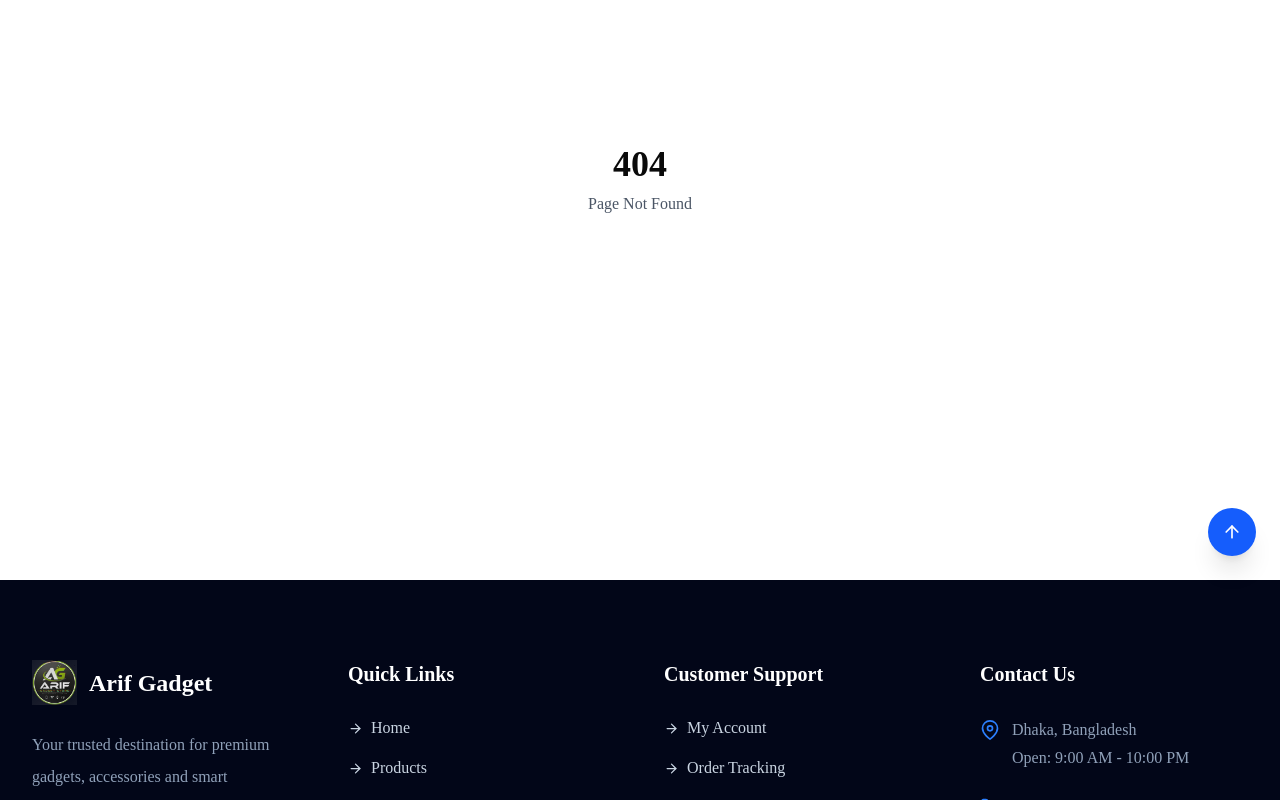
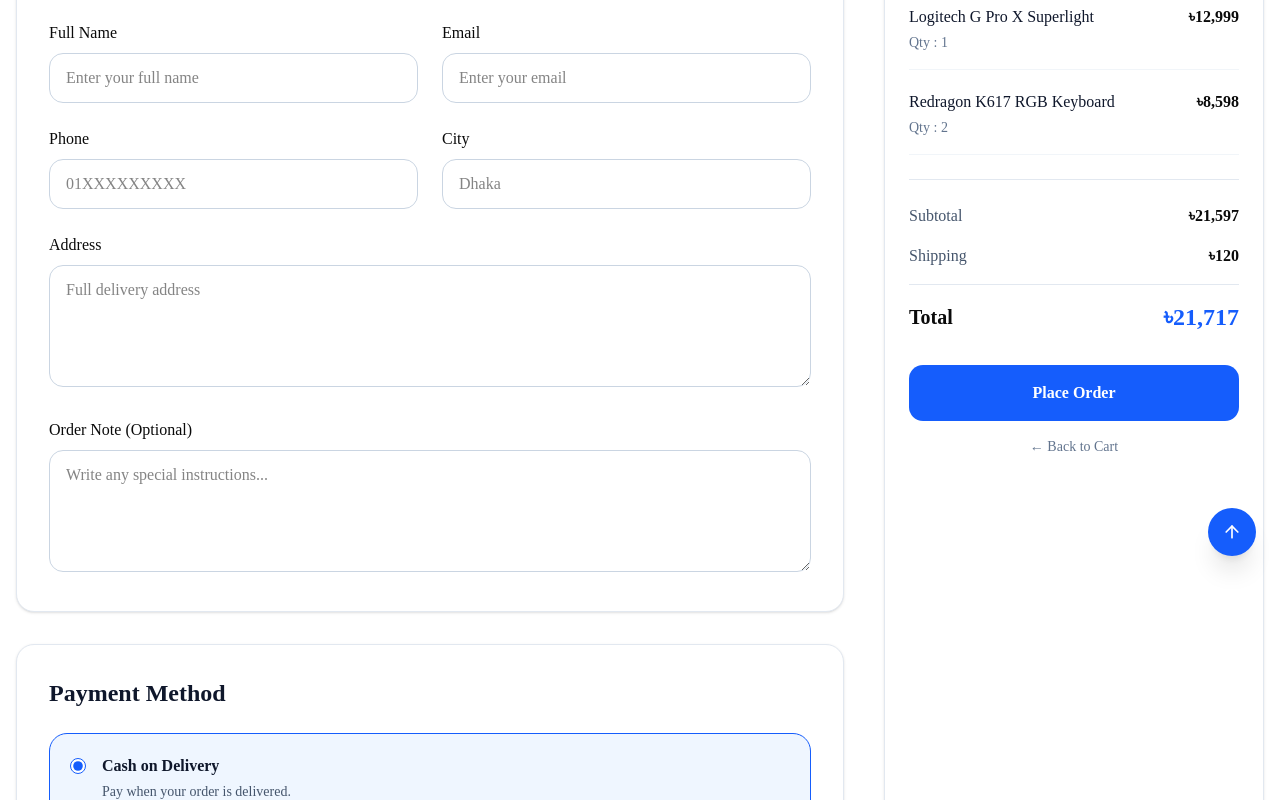
Before and after one commit to soheldev-codes/gadget-store, a Next.js app: page /checkout in a window 1280 px wide. Before the commit this address had no page. Shown: the part 220-1020 px from the top of the page. Built offline with nearby package versions, Linux system fonts and the light colour scheme.

Commit message:
feat: complete checkout page UI

```diff
--- /dev/null
+++ b/src/app/(public)/checkout/page.tsx
@@ -0,0 +1,33 @@
+import CheckoutForm from "@/components/checkout/CheckoutForm";
+import PaymentMethod from "@/components/checkout/PaymentMethod";
+import OrderSummary from "@/components/checkout/OrderSummary";
+
+export default function CheckoutPage() {
+  return (
+    <main className="py-16">
+      <div className="mx-auto max-w-7xl px-4">
+
+        <h1 className="mb-10 text-4xl font-bold text-slate-900">
+          Checkout
+        </h1>
+
+        <div className="grid gap-10 lg:grid-cols-[1fr_380px]">
+
+          {/* Left Side */}
+
+          <div className="space-y-8">
+            <CheckoutForm />
+
+            <PaymentMethod />
+          </div>
+
+          {/* Right Side */}
+
+          <OrderSummary />
+
+        </div>
+
+      </div>
+    </main>
+  );
+}
--- /dev/null
+++ b/src/components/checkout/CheckoutForm.tsx
@@ -0,0 +1,129 @@
+"use client";
+
+import { useState } from "react";
+
+export default function CheckoutForm() {
+  const [form, setForm] = useState({
+    name: "",
+    email: "",
+    phone: "",
+    address: "",
+    city: "",
+    note: "",
+  });
+
+  const handleChange = (
+    e: React.ChangeEvent<
+      HTMLInputElement | HTMLTextAreaElement
+    >
+  ) => {
+    setForm({
+      ...form,
+      [e.target.name]: e.target.value,
+    });
+  };
+
+  return (
+    <div className="rounded-2xl border border-slate-200 bg-white p-8 shadow-sm">
+
+      <h2 className="mb-8 text-2xl font-bold text-slate-900">
+        Billing Information
+      </h2>
+
+      <div className="grid gap-6 md:grid-cols-2">
+
+        <div>
+          <label className="mb-2 block font-medium">
+            Full Name
+          </label>
+
+          <input
+            type="text"
+            name="name"
+            value={form.name}
+            onChange={handleChange}
+            placeholder="Enter your full name"
+            className="w-full rounded-xl border border-slate-300 px-4 py-3 outline-none focus:border-blue-600"
+          />
+        </div>
+
+        <div>
+          <label className="mb-2 block font-medium">
+            Email
+          </label>
+
+          <input
+            type="email"
+            name="email"
+            value={form.email}
+            onChange={handleChange}
+            placeholder="Enter your email"
+            className="w-full rounded-xl border border-slate-300 px-4 py-3 outline-none focus:border-blue-600"
+          />
+        </div>
+
+        <div>
+          <label className="mb-2 block font-medium">
+            Phone
+          </label>
+
+          <input
+            type="text"
+            name="phone"
+            value={form.phone}
+            onChange={handleChange}
+            placeholder="01XXXXXXXXX"
+            className="w-full rounded-xl border border-slate-300 px-4 py-3 outline-none focus:border-blue-600"
+          />
+        </div>
+
+        <div>
+          <label className="mb-2 block font-medium">
+            City
+          </label>
+
+          <input
+            type="text"
+            name="city"
+            value={form.city}
+            onChange={handleChange}
+            placeholder="Dhaka"
+            className="w-full rounded-xl border border-slate-300 px-4 py-3 outline-none focus:border-blue-600"
+          />
+        </div>
+
+      </div>
+
+      <div className="mt-6">
+        <label className="mb-2 block font-medium">
+          Address
+        </label>
+
+        <textarea
+          rows={4}
+          name="address"
+          value={form.address}
+          onChange={handleChange}
+          placeholder="Full delivery address"
+          className="w-full rounded-xl border border-slate-300 px-4 py-3 outline-none focus:border-blue-600"
+        />
+      </div>
+
+      <div className="mt-6">
+        <label className="mb-2 block font-medium">
+          Order Note (Optional)
+        </label>
+
+        <textarea
+          rows={4}
+          name="note"
+          value={form.note}
+          onChange={handleChange}
+          placeholder="Write any special instructions..."
+          className="w-full rounded-xl border border-slate-300 px-4 py-3 outline-none focus:border-blue-600"
+        />
+      </div>
+
+    </div>
+  );
+}
--- /dev/null
+++ b/src/components/checkout/OrderSummary.tsx
@@ -0,0 +1,120 @@
+"use client";
+
+import Link from "next/link";
+
+const products = [
+  {
+    id: "1",
+    title: "Logitech G Pro X Superlight",
+    quantity: 1,
+    price: 12999,
+  },
+  {
+    id: "2",
+    title: "Redragon K617 RGB Keyboard",
+    quantity: 2,
+    price: 4299,
+  },
+];
+
+export default function OrderSummary() {
+  const subtotal = products.reduce(
+    (total, item) => total + item.price * item.quantity,
+    0
+  );
+
+  const shipping = 120;
+  const total = subtotal + shipping;
+
+  return (
+    <div className="sticky top-24 rounded-2xl border border-slate-200 bg-white p-6 shadow-sm">
+
+      <h2 className="mb-6 text-2xl font-bold text-slate-900">
+        Order Summary
+      </h2>
+
+      {/* Products */}
+
+      <div className="space-y-5">
+
+        {products.map((product) => (
+          <div
+            key={product.id}
+            className="flex items-start justify-between border-b border-slate-100 pb-4"
+          >
+            <div>
+              <h3 className="font-medium text-slate-900">
+                {product.title}
+              </h3>
+
+              <p className="mt-1 text-sm text-slate-500">
+                Qty : {product.quantity}
+              </p>
+            </div>
+
+            <span className="font-semibold">
+              ৳
+              {(
+                product.price * product.quantity
+              ).toLocaleString()}
+            </span>
+          </div>
+        ))}
+
+      </div>
+
+      {/* Price */}
+
+      <div className="mt-6 space-y-4 border-t border-slate-200 pt-6">
+
+        <div className="flex items-center justify-between">
+          <span className="text-slate-600">
+            Subtotal
+          </span>
+
+          <span className="font-semibold">
+            ৳{subtotal.toLocaleString()}
+          </span>
+        </div>
+
+        <div className="flex items-center justify-between">
+          <span className="text-slate-600">
+            Shipping
+          </span>
+
+          <span className="font-semibold">
+            ৳{shipping}
+          </span>
+        </div>
+
+        <div className="flex items-center justify-between border-t border-slate-200 pt-4">
+          <span className="text-xl font-bold">
+            Total
+          </span>
+
+          <span className="text-2xl font-bold text-blue-600">
+            ৳{total.toLocaleString()}
+          </span>
+        </div>
+
+      </div>
+
+      {/* Button */}
+
+      <button
+        type="button"
+        className="mt-8 w-full rounded-xl bg-blue-600 py-4 font-semibold text-white transition hover:bg-blue-700"
+      >
+        Place Order
+      </button>
+
+      <Link
+        href="/cart"
+        className="mt-4 block text-center text-sm font-medium text-slate-500 transition hover:text-blue-600"
+      >
+        ← Back to Cart
+      </Link>
+
+    </div>
+  );
+}
--- /dev/null
+++ b/src/components/checkout/PaymentMethod.tsx
@@ -0,0 +1,60 @@
+"use client";
+
+import { useState } from "react";
+
+const paymentMethods = [
+  {
+    id: "cod",
+    title: "Cash on Delivery",
+    description: "Pay when your order is delivered.",
+  },
+  {
+    id: "sslcommerz",
+    title: "SSLCommerz",
+    description: "Pay securely using Card, bKash, Nagad or Rocket.",
+  },
+];
+
+export default function PaymentMethod() {
+  const [selected, setSelected] = useState("cod");
+
+  return (
+    <div className="mt-8 rounded-2xl border border-slate-200 bg-white p-8 shadow-sm">
+      <h2 className="mb-6 text-2xl font-bold text-slate-900">
+        Payment Method
+      </h2>
+
+      <div className="space-y-4">
+        {paymentMethods.map((method) => (
+          <label
+            key={method.id}
+            className={`flex cursor-pointer items-start gap-4 rounded-2xl border p-5 transition ${
+              selected === method.id
+                ? "border-blue-600 bg-blue-50"
+                : "border-slate-200 hover:border-blue-300"
+            }`}
+          >
+            <input
+              type="radio"
+              name="payment"
+              value={method.id}
+              checked={selected === method.id}
+              onChange={() => setSelected(method.id)}
+              className="mt-1 h-4 w-4 accent-blue-600"
+            />
+
+            <div>
+              <h3 className="font-semibold text-slate-900">
+                {method.title}
+              </h3>
+
+              <p className="mt-1 text-sm text-slate-600">
+                {method.description}
+              </p>
+            </div>
+          </label>
+        ))}
+      </div>
+    </div>
+  );
+}
```
Also changed, not shown: src/components/checkout/OrderSuccess.tsx (added).
